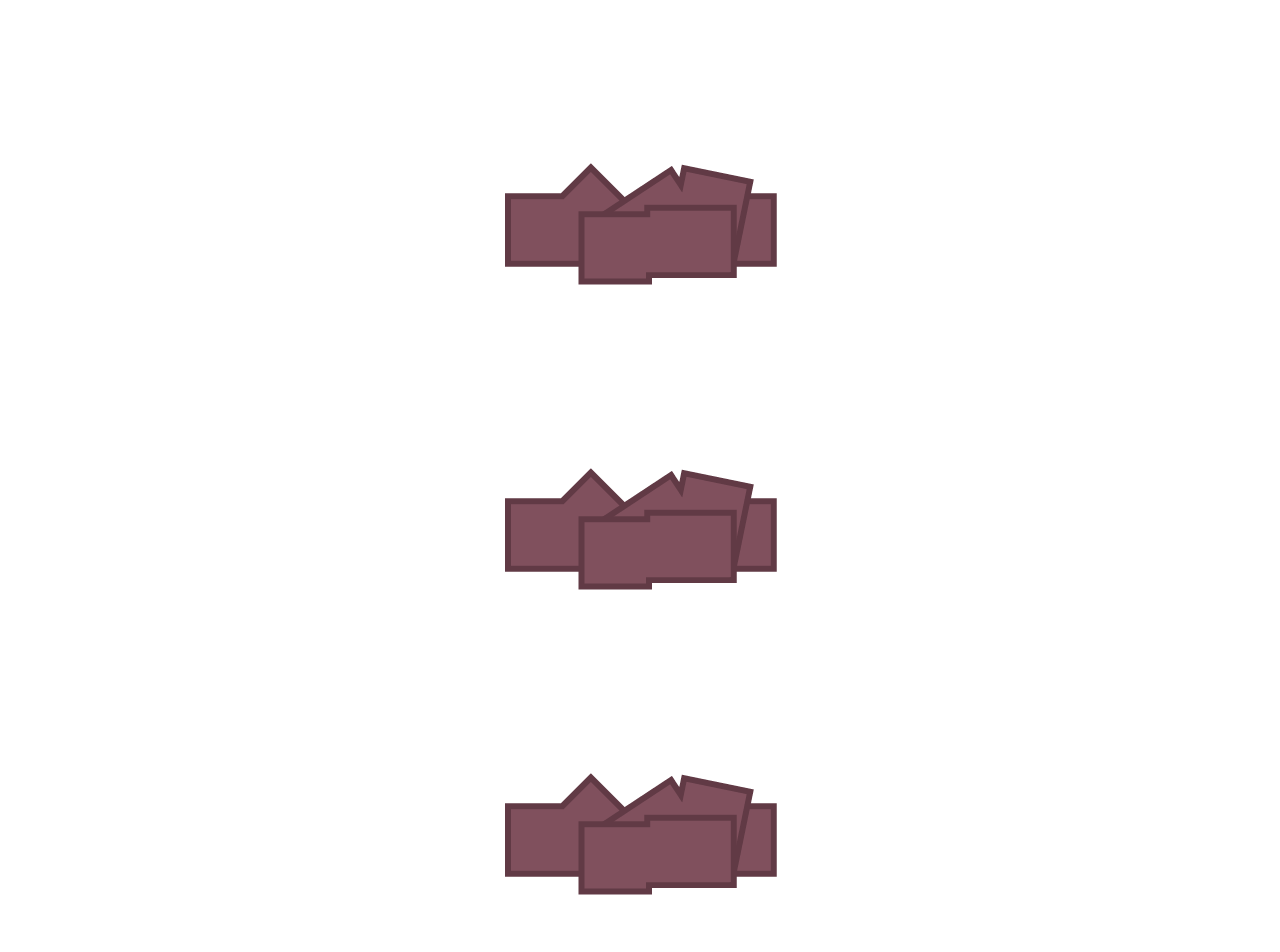
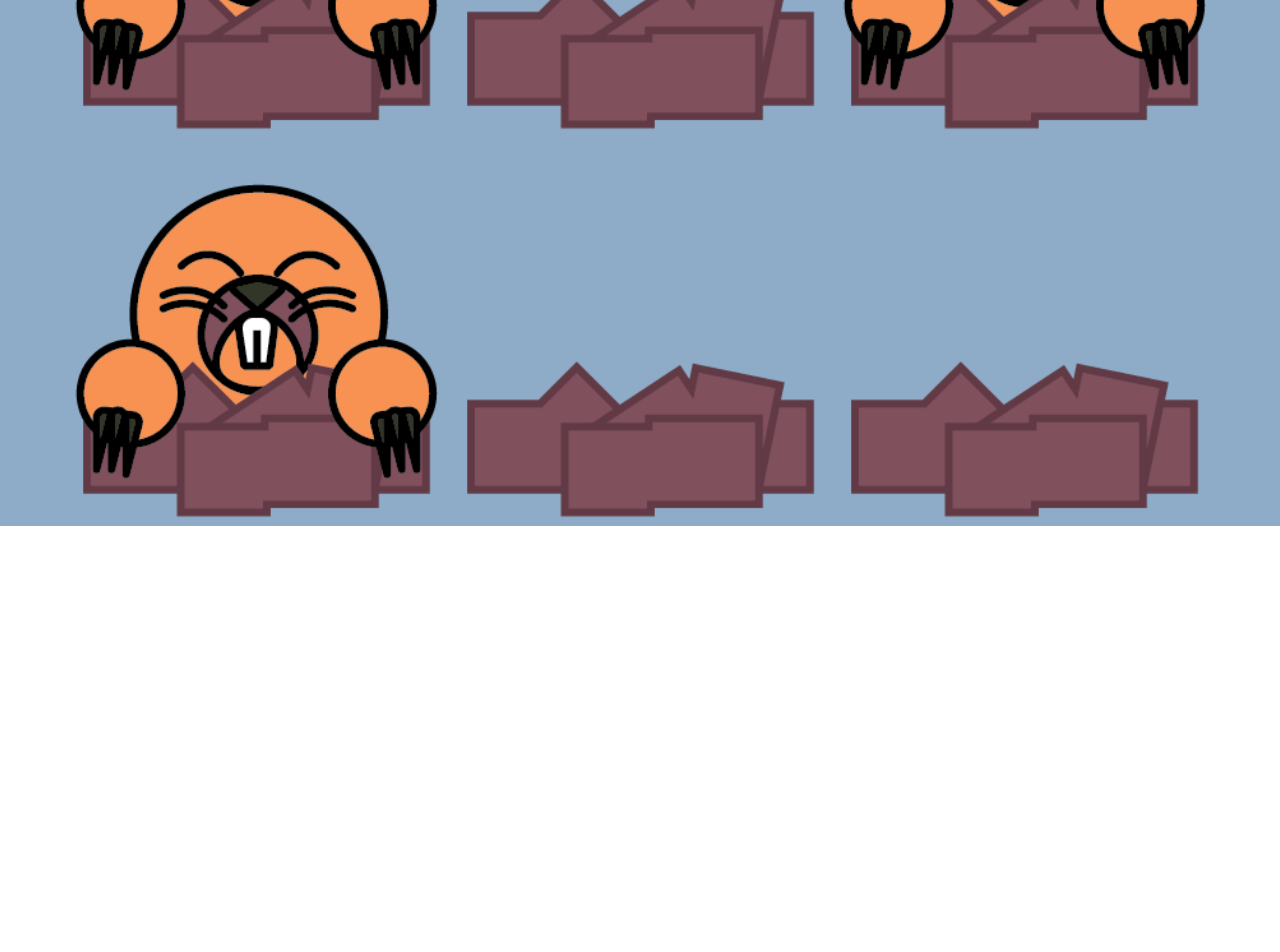
Before and after one commit to NeNeZoRr/react_a_mole, a React (Create React App) app: page / in a window 1280 px wide. Shown: the part 740-1692 px from the top of the page. After the commit the page ends 1266 px from the top, so only its background shows below. Built offline with nearby package versions, Linux system fonts and the light colour scheme.

Commit message:
troubleshooting and design adjust

```diff
--- a/src/App.css
+++ b/src/App.css
@@ -1,5 +1,9 @@
 .App {
   text-align: center;
+  background-color: rgb(142, 172, 199);
+  min-height: 100vh;
+  font-weight: bolder;
+  font-size: 1rem;
 }
 
 .App-logo {
--- a/src/App.js
+++ b/src/App.js
@@ -2,45 +2,24 @@ import './App.css';
 import { useState } from 'react';
 import MoleContainer from './components/MoleContainer';
 
-function App() {
+const App = () => {
   const [score, setScore] = useState(0);
 
-  const createMoleHill = () => {
-    const moleContainers = [];
-    const numRows = 3;
-    const numCols = 3;
-
-    for (let row = 0; row < numRows; row++) {
-      const moleRow = [];
-      for (let col = 0; col < numCols; col++) {
-        const index = row * numCols + col;
-        moleRow.push(
-          <MoleContainer
-            key={index}
-            setScore={setScore}
-            score={score}
-          />
-        );
-      }
-      moleContainers.push(
-        <div key={row} className="mole-row">
-          {moleRow}
-        </div>
-      );
-    }
-
-    return moleContainers;
-  };
+  const createMoleHill = () => (
+    <div>
+      {[...Array(9)].map((_, i) => (
+        <MoleContainer key={i} setScore={setScore} score={score} />
+      ))}
+    </div>
+  );
 
   return (
     <div className="App">
-      <h1>React-a-Mole!</h1>
-      <p>Score: {score}</p>
-      <div className="mole-hill">
-        {createMoleHill()}
-      </div>
+      <h1>React-A-Mole!</h1>
+      {score}
+      {createMoleHill()}
     </div>
   );
-}
+};
 
 export default App;
--- a/src/components/EmptySlot.js
+++ b/src/components/EmptySlot.js
@@ -1,19 +1,18 @@
-import React, { useEffect } from 'react';
+import React, { useEffect } from "react";
 import MoleHill from '../molehill.png';
 
-const EmptySlot = ({ setDisplayMole }) => {
+const EmptySlot = (props) => {
     useEffect(() => {
-        const randSeconds = Math.ceil(Math.random() * 5000);
         const timer = setTimeout(() => {
-            setDisplayMole(false);
-        }, randSeconds);
+            props.toggle(true);
+        }, Math.ceil(Math.random() * 5000));
 
         return () => clearTimeout(timer);
-    }, [setDisplayMole]);
+    }, [props]);
 
     return (
-        <div className="empty-slot">
-            <img src={MoleHill} alt="Empty Mole Hill" />
+        <div>
+            <img style={{ width: '30vw' }} src={MoleHill} alt="MoleHill" />
         </div>
     );
 };
--- a/src/components/Mole.js
+++ b/src/components/Mole.js
@@ -1,28 +1,17 @@
 import { useEffect } from 'react';
 import moleImg from '../mole.png';
 
-function Mole({ setDisplayMole, handleClick }) {
+const Mole = ({ toggle, handleClick }) => {
     useEffect(() => {
-        const baseTimeout = 2000;
-        const randomFactor = Math.random() * 1000;
-
-        const timer = setTimeout(() => {
-            setDisplayMole(false);
-        }, baseTimeout + randomFactor);
-
+        const timer = setTimeout(() => toggle(false), Math.ceil(Math.random() * 10000));
         return () => clearTimeout(timer);
-    }, [setDisplayMole]);
+    }, [toggle]);
 
     return (
         <div>
-            <img
-                style={{ width: '30vw' }}
-                src={moleImg}
-                alt="Mole"
-                onClick={handleClick}
-            />
+            <img style={{ width: '30vw' }} src={moleImg} onClick={handleClick} />
         </div>
     );
-}
+};
 
 export default Mole;
--- a/src/components/MoleContainer.js
+++ b/src/components/MoleContainer.js
@@ -1,26 +1,26 @@
-import React, { useState } from 'react';
+import { useState } from 'react';
 import Mole from './Mole';
 import EmptySlot from './EmptySlot';
 
-function MoleContainer({ score, setScore }) {
-    const [displayMole, setDisplayMole] = useState(false);
+const MoleContainer = ({ setScore, score }) => {
+    const [theMole, setTheMole] = useState(false);
 
-    const handleMoleClick = () => {
-        setScore(prevScore => prevScore + 1);
-        setDisplayMole(false);
+    const handleClick = () => {
+        setScore(score + 1);
+        setTheMole(false);
     };
 
-    const moleOrEmptySlot = displayMole ? (
-        <Mole
-            setScore={setScore}
-            score={score}
-            handleClick={handleMoleClick}
-        />
+    const displayMole = theMole ? (
+        <Mole setScore={setScore} toggle={setTheMole} handleClick={handleClick} />
     ) : (
-        <EmptySlot setDisplayMole={setDisplayMole} />
+        <EmptySlot toggle={setTheMole} />
     );
 
-    return <div className="mole-container">{moleOrEmptySlot}</div>;
-}
+    return (
+        <div style={{ display: 'inline-block', width: '30vw' }}>
+            {displayMole}
+        </div>
+    );
+};
 
 export default MoleContainer;
```
